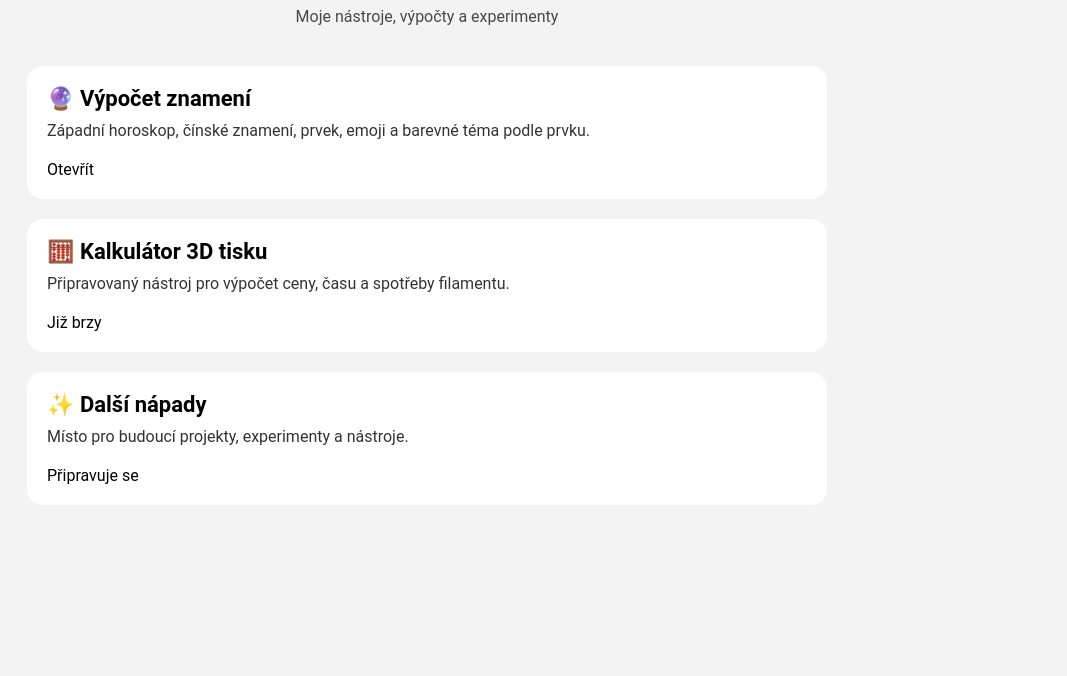
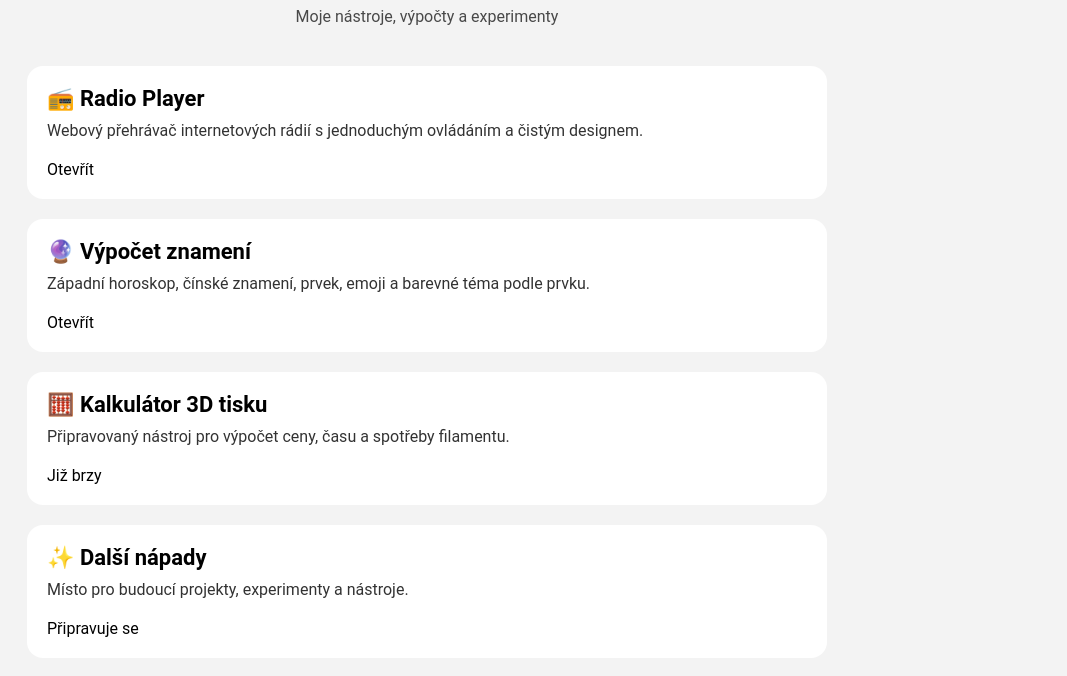
Before and after one commit to miraficus/web, a plain HTML site: page docs/index.html in a window 1280 px wide. Shown: the part 122-798 px from the top of the page, without its empty margins (213-1280 px from the left). Drawn offline with Linux system fonts and the light colour scheme.

Commit message:
Add Radio Player project card to index.html
Added a new project card for the Radio Player.

```diff
--- a/docs/index.html
+++ b/docs/index.html
@@ -101,6 +101,18 @@
     <h1>Mira – Projekty</h1>
     <div class="subtitle">Moje nástroje, výpočty a experimenty</div>
 
+    <!-- Projekt 0 – Radio Player -->
+    <md-card>
+        <div class="project-title">📻 Radio Player</div>
+        <div class="project-desc">
+            Webový přehrávač internetových rádií s jednoduchým ovládáním a čistým designem.
+        </div>
+        <md-filled-button onclick="location.href='https://miraficus.github.io/RadioPlayer/'">
+            Otevřít
+        </md-filled-button>
+    </md-card>
+
+
     <!-- Projekt 1 -->
     <md-card>
         <div class="project-title">🔮 Výpočet znamení</div>
```
